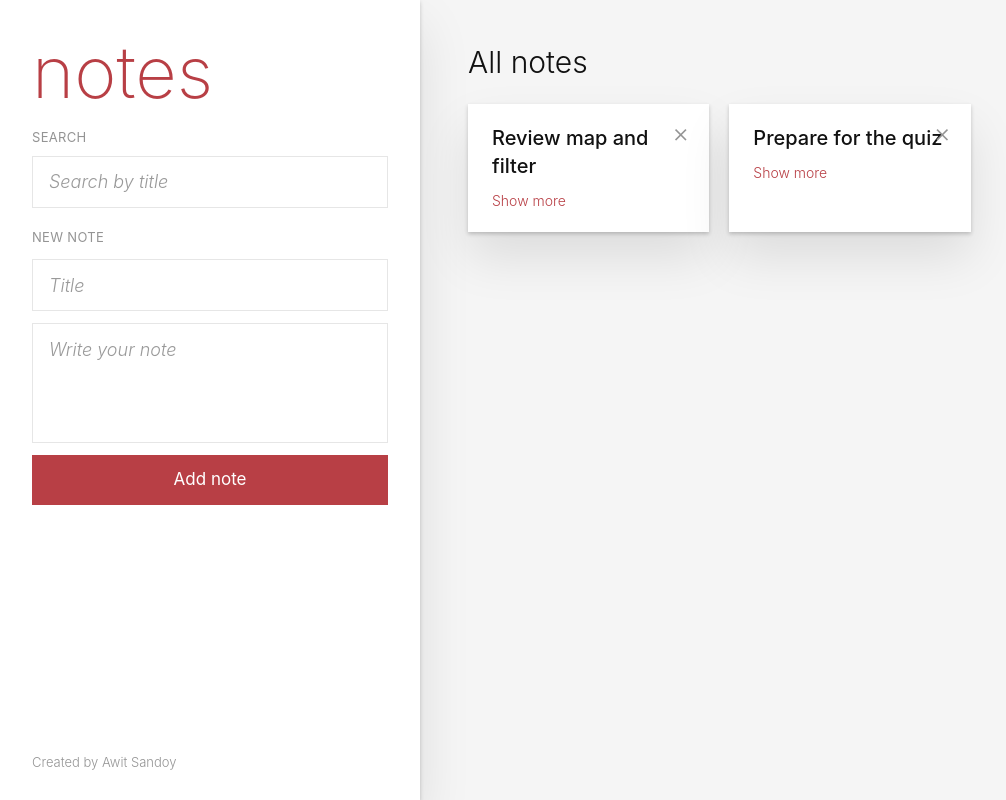
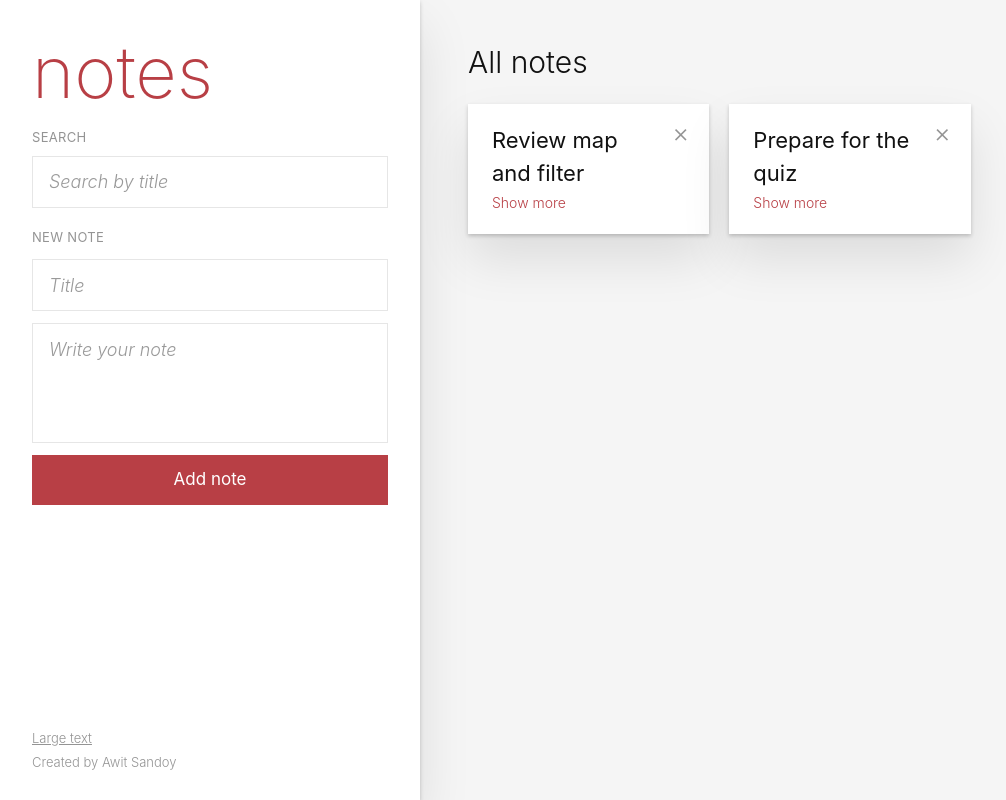
Before and after one commit to AwitSandoy/csit340g8-notes, a React (Vite) app: page / in a window 1280 px wide. Shown: the whole page, without its empty margins (0-1006 px from the left). Built offline with nearby package versions, Linux system fonts and the light colour scheme.

Commit message:
feat: add a large text setting with context

```diff
--- a/src/App.jsx
+++ b/src/App.jsx
@@ -1,12 +1,18 @@
+import { useState } from 'react'
+import { SettingsContext } from './SettingsContext.js'
 import Notes from './components/Notes.jsx'
 import Info from './components/Info.jsx'
 
 function App() {
+  const [largeText, setLargeText] = useState(false)
+
   return (
-    <div className="bg-[#f5f5f5] font-light text-[#111]">
-      <Notes />
-      <Info name="Awit Sandoy" />
-    </div>
+    <SettingsContext value={{ largeText, setLargeText }}>
+      <div className="bg-[#f5f5f5] font-light text-[#111]">
+        <Notes />
+        <Info name="Awit Sandoy" />
+      </div>
+    </SettingsContext>
   )
 }
 
--- /dev/null
+++ b/src/SettingsContext.js
@@ -0,0 +1,3 @@
+import { createContext } from 'react'
+
+export const SettingsContext = createContext(null)
--- a/src/components/Info.jsx
+++ b/src/components/Info.jsx
@@ -1,6 +1,18 @@
+import { useContext } from 'react'
+import { SettingsContext } from '../SettingsContext.js'
+
 function Info({ name }) {
+  const { largeText, setLargeText } = useContext(SettingsContext)
+
   return (
     <footer className="fixed bottom-7 left-8 z-10 text-[13px] text-[#949494]">
+      <button
+        type="button"
+        onClick={() => setLargeText(!largeText)}
+        className="mb-1 cursor-pointer underline hover:text-[#b83f45]"
+      >
+        {largeText ? 'Normal text' : 'Large text'}
+      </button>
       <p>Created by {name}</p>
     </footer>
   )
--- a/src/components/NoteCard.jsx
+++ b/src/components/NoteCard.jsx
@@ -1,12 +1,32 @@
-import { useState } from 'react'
+import { useState, useContext } from 'react'
+import { SettingsContext } from '../SettingsContext.js'
 
 function NoteCard({ title, body }) {
   const [showMore, setShowMore] = useState(false)
+  const { largeText } = useContext(SettingsContext)
 
   return (
     <div>
-      <h3 className="text-xl font-medium mb-2">{title}</h3>
-      {showMore && <p className="mb-4 text-black/80">{body}</p>}
+      <h3
+        className={
+          largeText
+            ? 'pr-8 text-[28px] font-normal break-words'
+            : 'pr-8 text-[22px] font-normal break-words'
+        }
+      >
+        {title}
+      </h3>
+      {showMore && (
+        <p
+          className={
+            largeText
+              ? 'mt-3 text-[21px] break-words whitespace-pre-wrap text-[#4d4d4d]'
+              : 'mt-3 text-[17px] break-words whitespace-pre-wrap text-[#4d4d4d]'
+          }
+        >
+          {body}
+        </p>
+      )}
       <button
         type="button"
         onClick={() => setShowMore(!showMore)}
```
